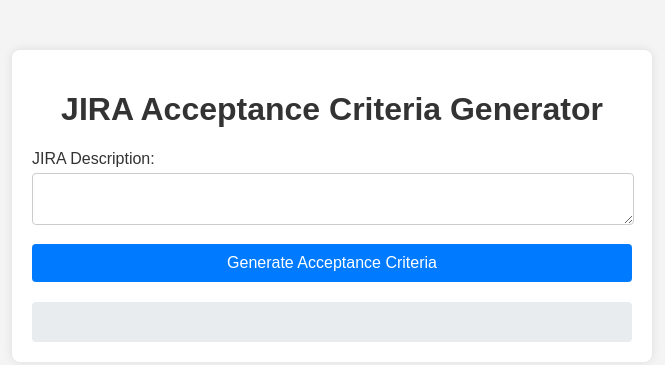
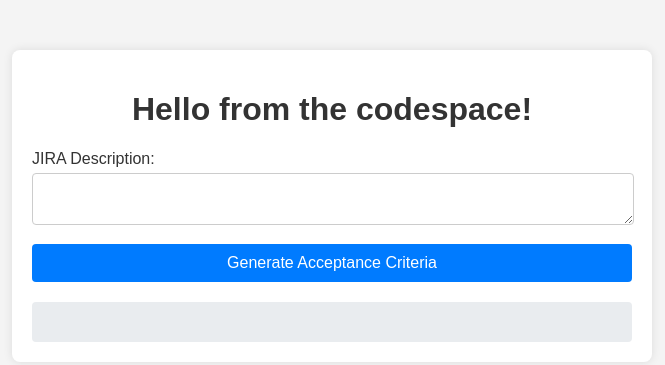
Before and after one commit to StuartSNC/AC, a website: page index.html in a window 1280 px wide. Shown: the whole page, without its empty margins (308-973 px from the left). Drawn offline with Linux system fonts and the light colour scheme.

Commit message:
Adding hello from the codespace!

```diff
--- a/index.html
+++ b/index.html
@@ -8,7 +8,7 @@
 </head>
 <body>
     <div class="container">
-        <h1>JIRA Acceptance Criteria Generator</h1>
+        <h1>Hello from the codespace!</h1>
         <form id="descriptionForm">
             <div class="form-group">
                 <label for="description">JIRA Description:</label>
```
